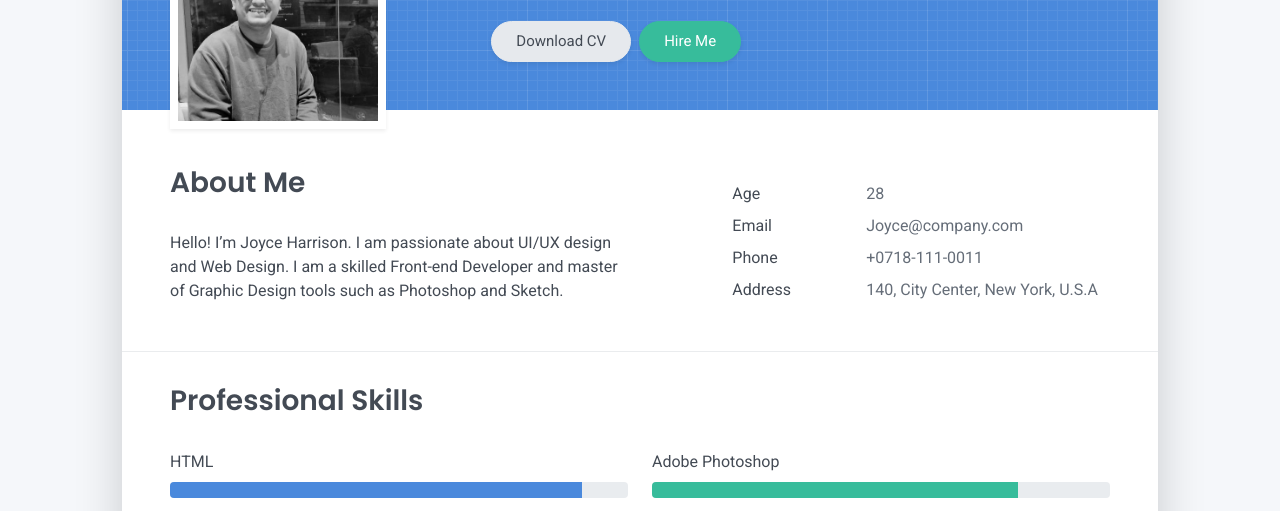
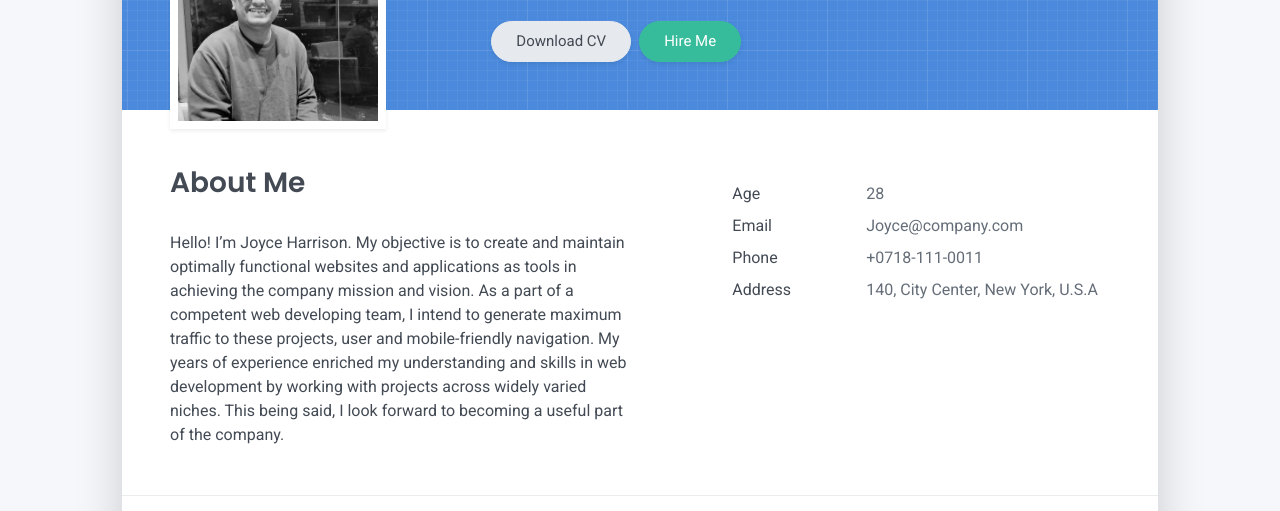
Before and after one commit to mdnahidulislam1/mdnahidulislam1.github.io, a plain HTML site: page index.html in a window 1280 px wide. Shown: the part 259-770 px from the top of the page. Drawn offline with Linux system fonts and the light colour scheme.

Commit message:
add  about me

```diff
--- a/index.html
+++ b/index.html
@@ -65,7 +65,11 @@
     <div class="row">
       <div class="col-md-6">
         <h2 class="h3 mb-3">About Me</h2>
-        <p>Hello! I’m Joyce Harrison. I am passionate about UI/UX design and Web Design. I am a skilled Front-end Developer and master of Graphic Design tools such as Photoshop and Sketch.</p>
+        <p>Hello! I’m Joyce Harrison. My objective is to create and maintain optimally functional websites and applications as tools in achieving the company
+mission and vision. As a part of a competent web developing team, I intend to generate maximum traffic to these
+projects, user and mobile-friendly navigation. My years of experience enriched my understanding and skills in web
+development by working with projects across widely varied niches. This being said, I look forward to becoming a useful
+part of the company.</p>
       </div>
       <div class="col-md-5 offset-md-1">
         <div class="row mt-2">
```
